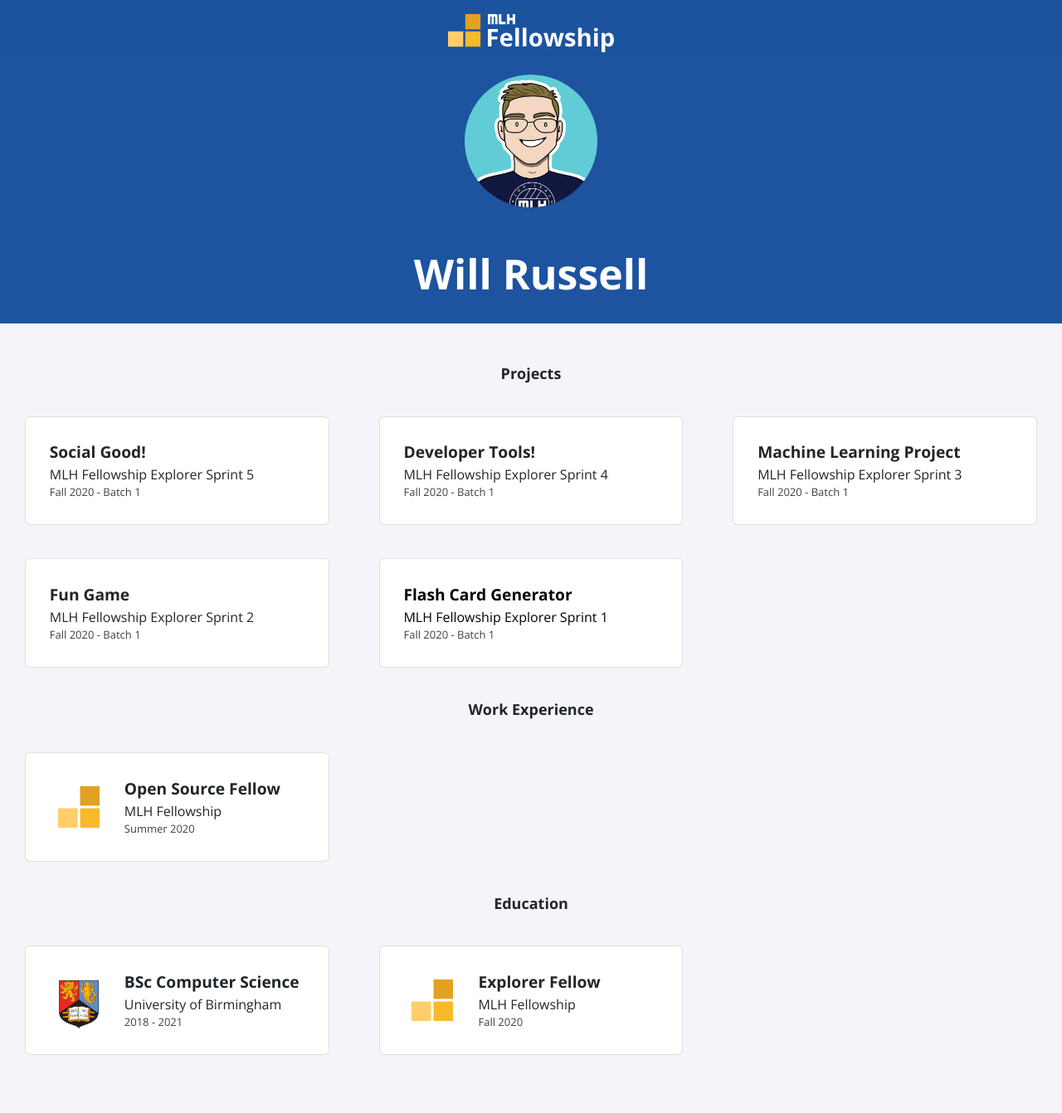
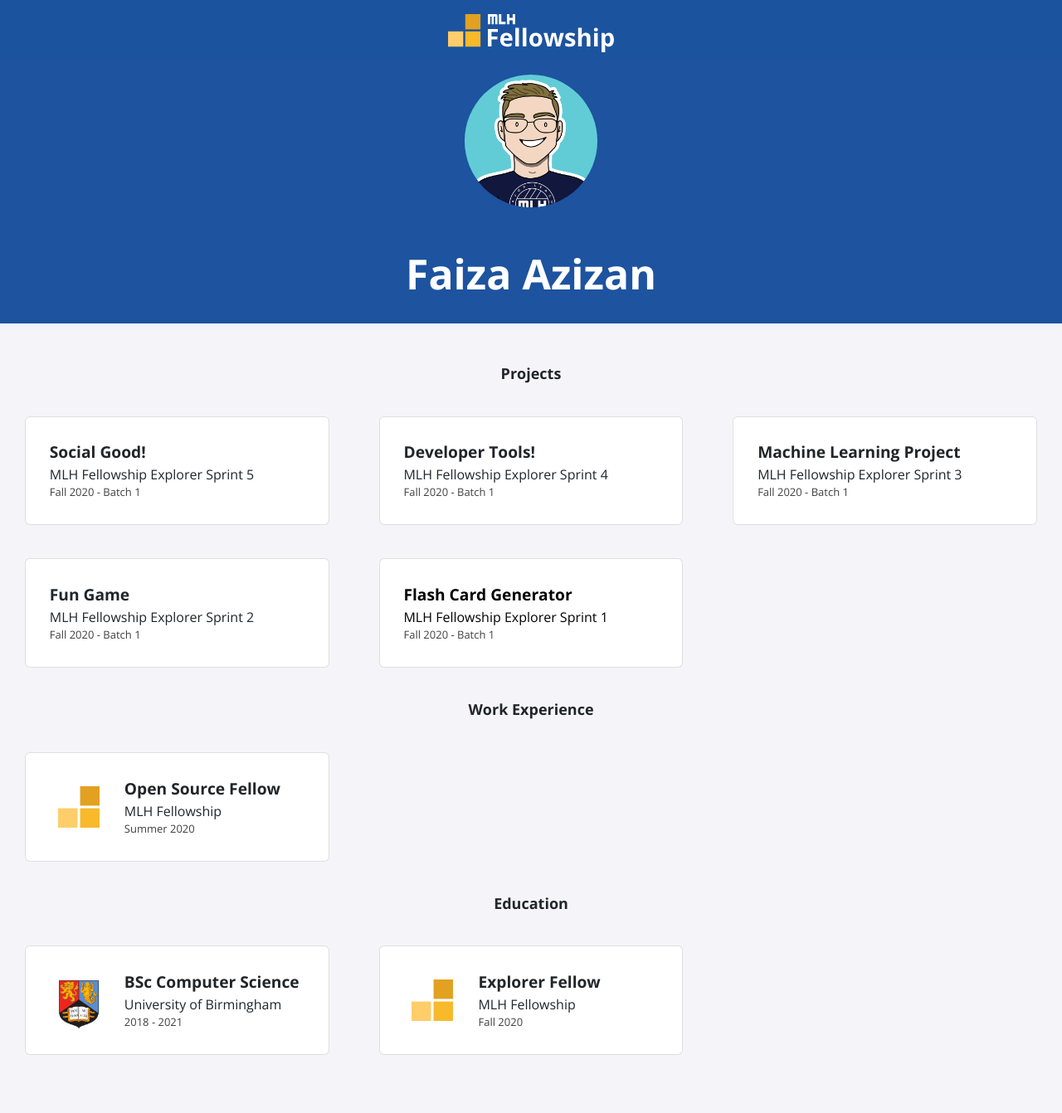
Before and after one commit to izazizan/izazizan.github.io, a Jekyll site: the page built from index.html, in a window 1280 px wide. Shown: the whole page at 83% size. Built offline with Jekyll 4.4.1, drawn with Linux system fonts in a browser that asks for light colours; nearby versions of some CDN libraries.

Commit message:
Updated name and URLs

```diff
--- a/_config.yml
+++ b/_config.yml
@@ -1,13 +1,13 @@
-title: "Will Russell"
-email: fellowship@mlh.io
+title: "Faiza Azizan"
+email: faiza.azizan@gmail.com
 description: >- # this means to ignore newlines until "baseurl:"
   Write an awesome description for your new site here. You can edit this
   line in _config.yml. It will appear in your document head meta (for
   Google search results) and in your feed.xml site description.
 baseurl: "/"
-url: "/portfolio-template"
-twitter_username: mlhacks
-github_username:  mlh-fellowship
+url: "/izazizan.github.io"
+twitter_username:
+github_username:  izazizan
 
 sass:
   sass_dir: _sass
```
